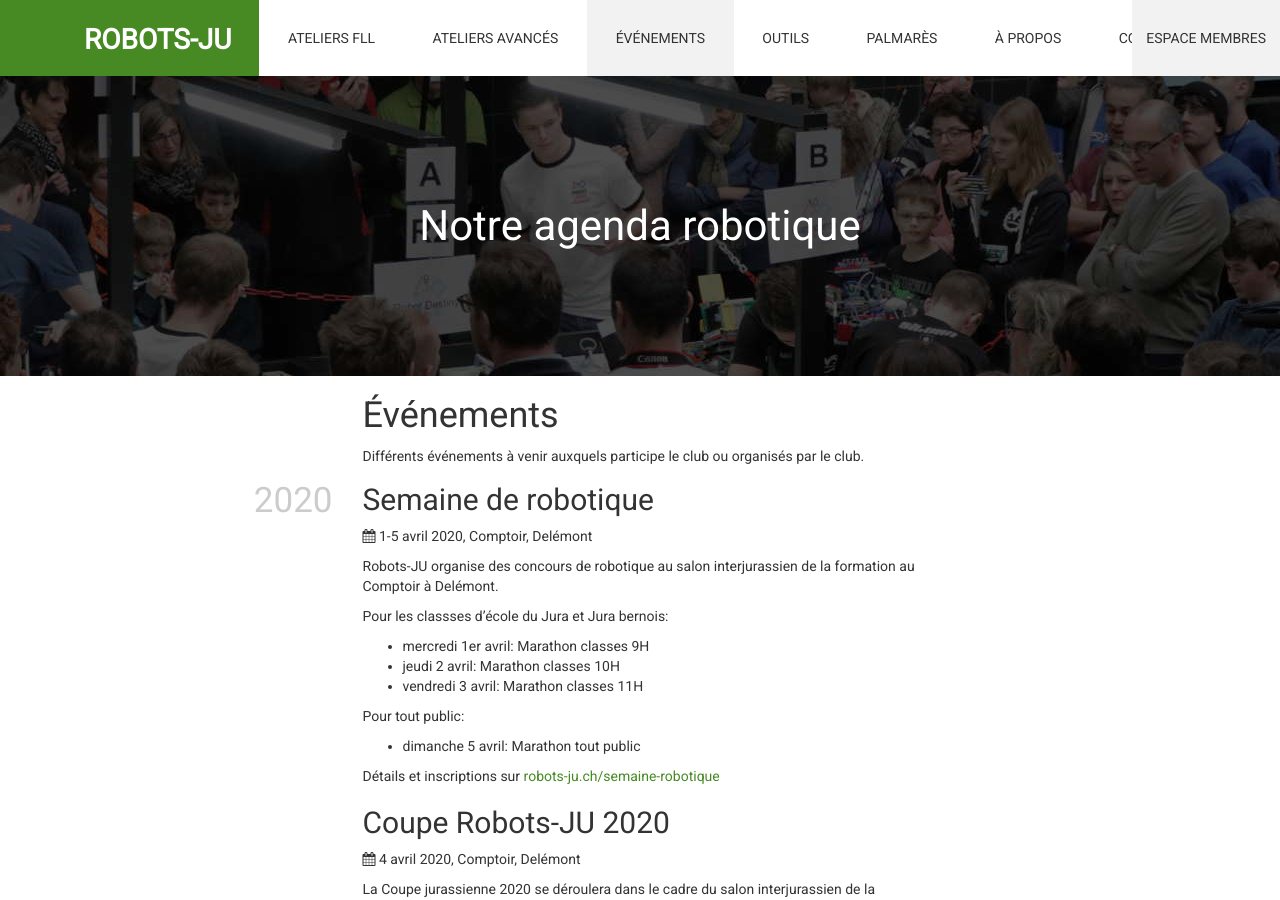
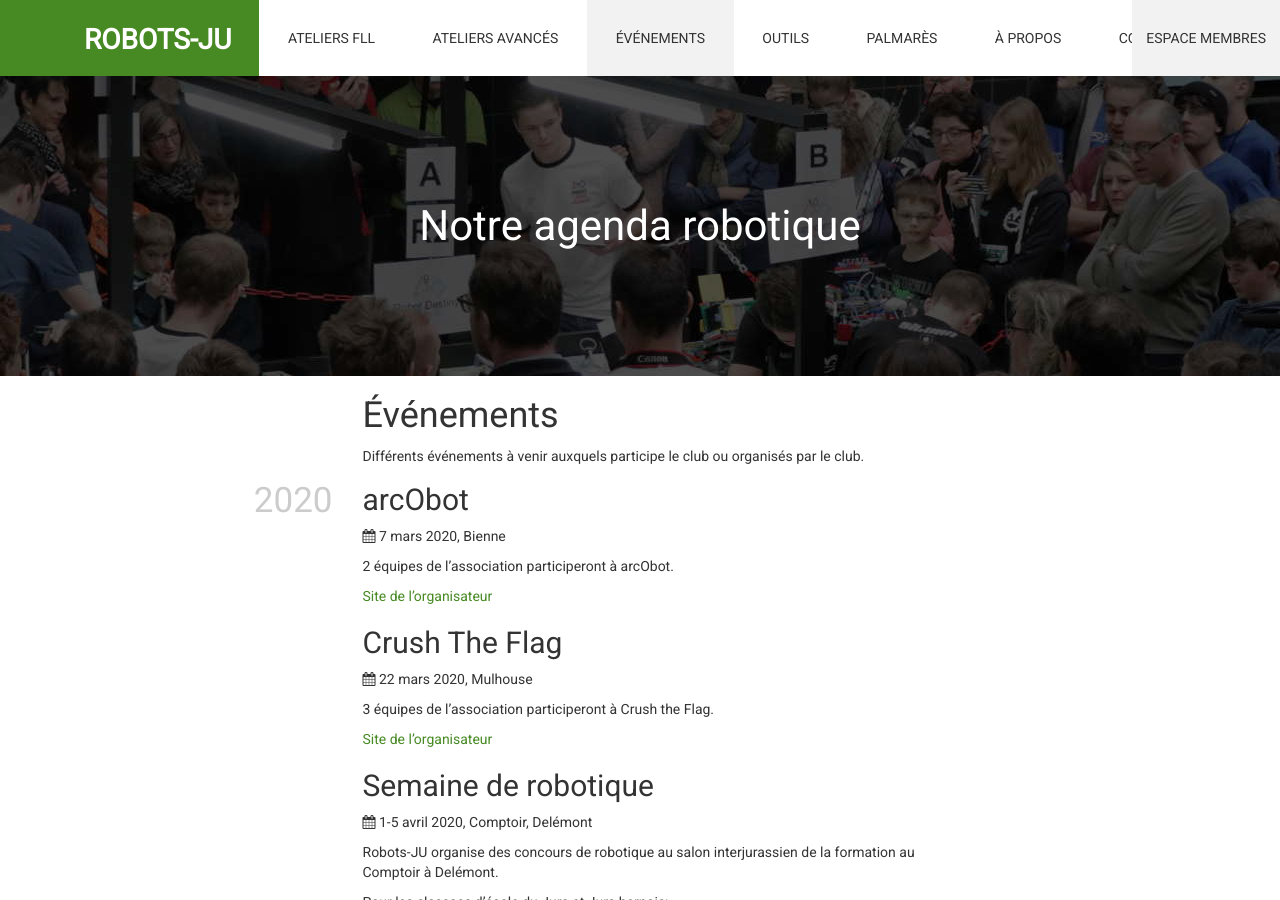
Before and after one commit to robots-ju/robots-ju.ch, a Jekyll site: the page built from events.md, in a window 1280 px wide and 900 px high. Built offline with Jekyll 4.4.1, drawn with Linux system fonts in a browser that asks for light colours; comment, search, counter and statistics services are not loaded.

Commit message:
Mise à jour événements

```diff
--- a/events.md
+++ b/events.md
@@ -10,6 +10,22 @@ Différents événements à venir auxquels participe le club ou organisés par l
 
 2020
 {:class="side-title"}
+
+## arcObot
+
+<i class="fa fa-calendar"></i> 7 mars 2020, Bienne
+
+2 équipes de l'association participeront à arcObot.
+
+[Site de l'organisateur](https://www.arcobot.ch/)
+
+## Crush The Flag
+
+<i class="fa fa-calendar"></i> 22 mars 2020, Mulhouse
+
+3 équipes de l'association participeront à Crush the Flag.
+
+[Site de l'organisateur](https://kidslab.education/evenements-challenges/crush-the-flag/)
 
 ## Semaine de robotique
 
```
